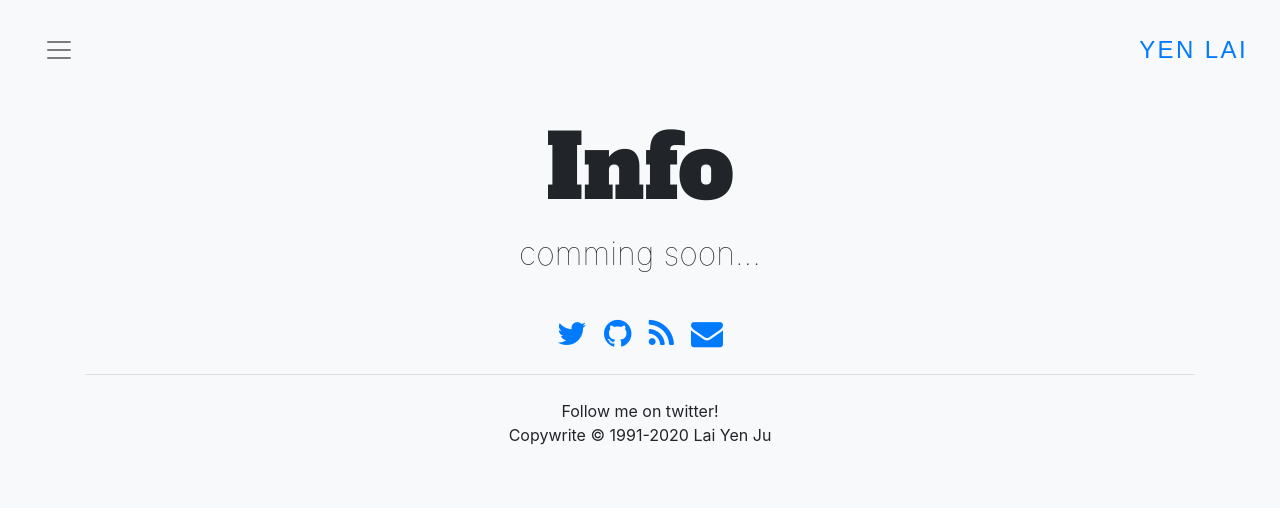
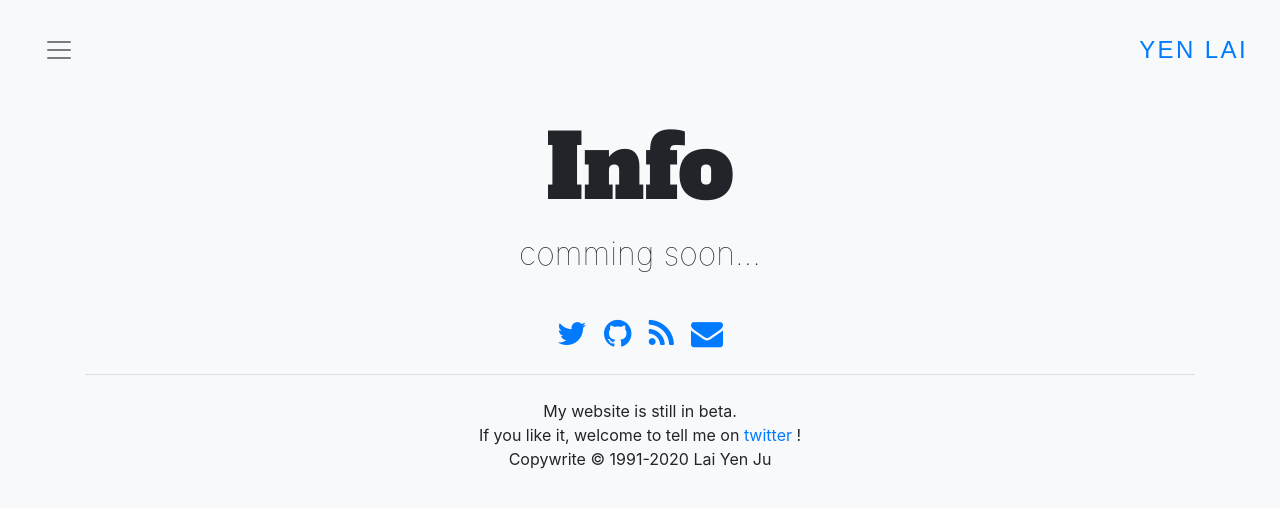
Before and after one commit to laiyenju/laiyenju, a plain HTML site: page info.html in a window 1280 px wide. Drawn offline with nearby package versions, Linux system fonts and the light colour scheme; a web font is replaced by a local one.

Commit message:
update footer

```diff
--- a/info.html
+++ b/info.html
@@ -78,7 +78,8 @@
             </div>
 
             <div class="footer text-center">
-              <p>Follow me on twitter!<br>
+              <p>My website is still in beta.<br>
+                If you like it, welcome to tell me on <a href="https://twitter.com/theYenLai">twitter</a> !<br>
                 Copywrite &copy; 1991-2020 Lai Yen Ju
               </p>
             </div>
```
